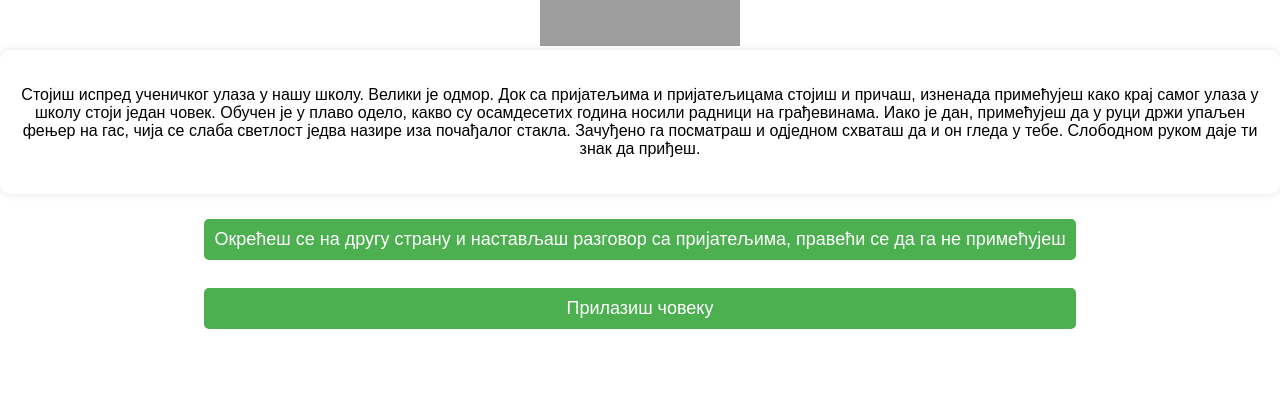
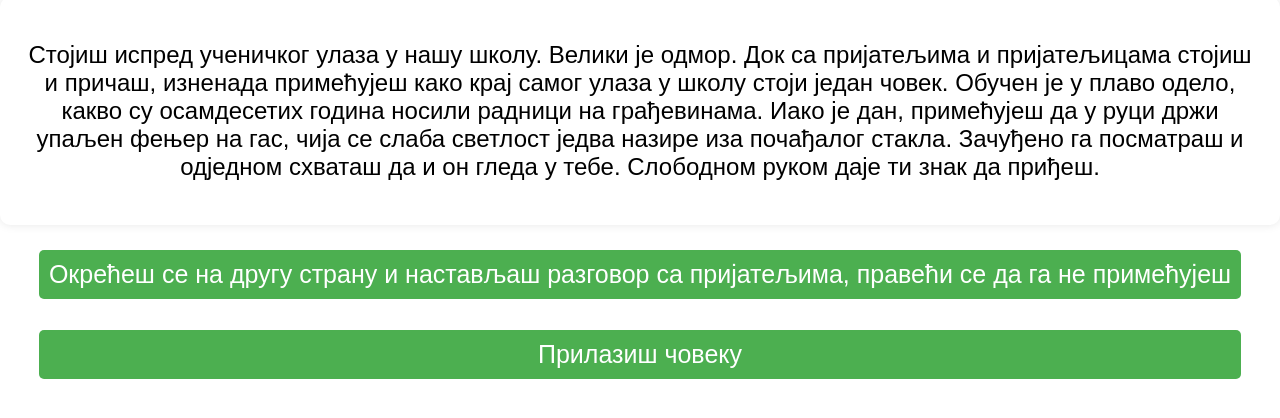
Before and after one commit to pipstur/filosofskaBajka, a plain HTML site: page index.html in a window 1280 px wide. Shown: the part 312-730 px from the top of the page. Drawn offline with Linux system fonts and the light colour scheme; grey boxes are pictures that could not be loaded.

Commit message:
Add files via upload

```diff
--- a/index.html
+++ b/index.html
@@ -1,6 +1,7 @@
 <!DOCTYPE html>
 <html>
 <head>
+    <meta charset="UTF-8">
     <title>Filosofska bajka</title>
     <link rel="stylesheet" href="styles.css">
     <script>function toggleDarkMode() {
@@ -183,9 +184,6 @@ function navigate(nextNodeId) {
     displayStory();
     displayOptions(currentNode);
 }
-
-
-
         // Initial display
         displayStory();
         displayOptions(1);
--- a/styles.css
+++ b/styles.css
@@ -9,6 +9,7 @@ body {
     justify-content: center;
     height: 100vh;
     color: var(--text-light);
+    font-size: 18px;
 }
 
 .container {
@@ -22,6 +23,7 @@ body {
 
 
 #story{
+    font-size: 24px;
     background-color: white;
     padding: 20px;
     border-radius: 10px;
@@ -50,7 +52,7 @@ body {
     color: white;
     text-align: center;
     text-decoration: none;
-    font-size: 18px;
+    font-size: 25px;
     border-radius: 5px;
     cursor: pointer;
 }
```
Lines whose indentation alone changed are shown as unchanged.
